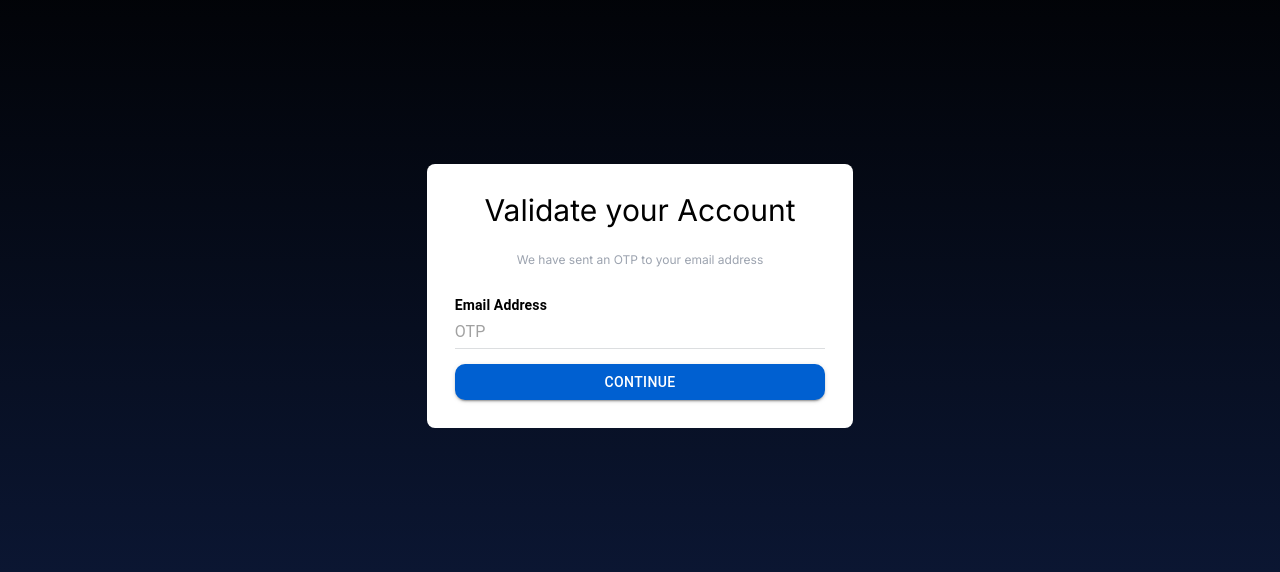
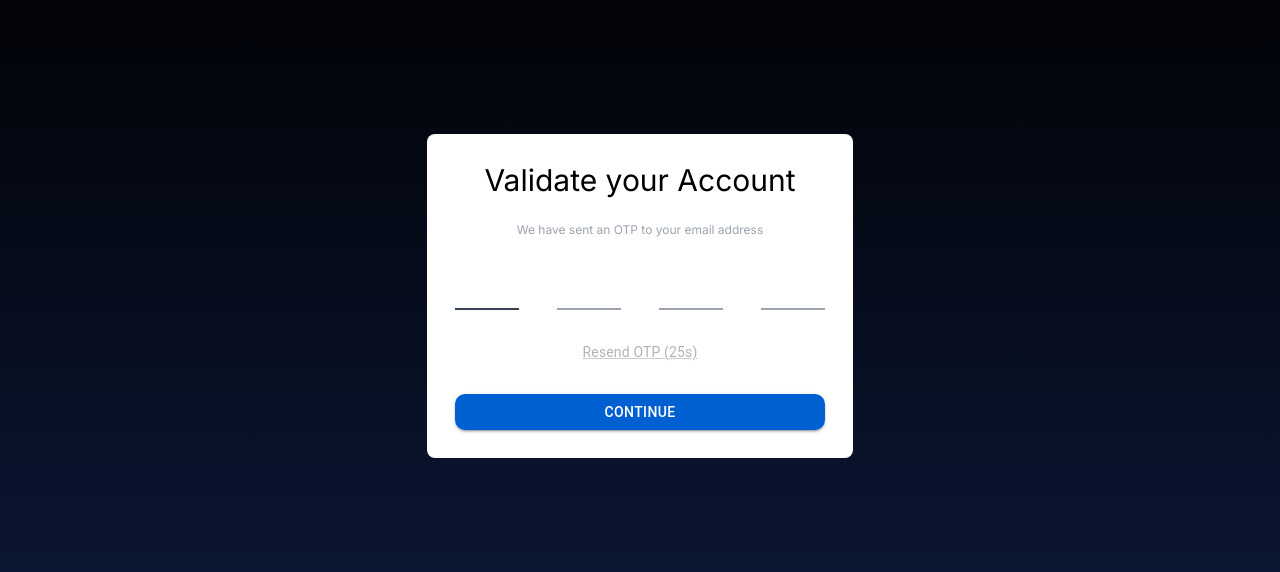
Before and after one commit to AhmedHamza667/next.js-app, a Next.js app: page /otp in a window 1280 px wide. Shown: the part 104-676 px from the top of the page. Built offline with nearby package versions, Linux system fonts and the light colour scheme.

Commit message:
resend otp working

```diff
--- a/app/(auth)/LoginForm.tsx
+++ b/app/(auth)/LoginForm.tsx
@@ -22,23 +22,25 @@ const LOGIN_BY_EMAIL = gql`
 query LoginByEmail($input: LoginByEmail!) {
   loginByEmail(input: $input) {
     message
+    resendOTPToken
   }
 }
 `;
 
 function LoginForm() {
   const [passwordVisible, setPasswordVisible] = useState(false);
-  const { register, handleSubmit, formState: { errors } } = useForm({
+  const { register, handleSubmit, formState: { errors }, getValues } = useForm({
     resolver: zodResolver(schema)
   });
   const router = useRouter();
 
   const [loginByEmail, { data, loading, error }] = useLazyQuery(LOGIN_BY_EMAIL, {
     onCompleted: (data) => {
-        router.push('/otp'); // Redirect to dashboard or any other page
-      // else {
-      //   alert("Login failed. Please check your credentials.");
-      // }
+      if (data.loginByEmail) {
+        const { resendOTPToken } = data.loginByEmail;
+        const email = getValues("email");
+        router.push(`/otp?email=${encodeURIComponent(email)}&resendOtpToken=${encodeURIComponent(resendOTPToken)}`);
+      }
     },
     onError: (error) => {
       console.log(error.message);
--- a/app/otp/page.tsx
+++ b/app/otp/page.tsx
@@ -1,19 +1,20 @@
 'use client'
-import React from 'react'
+import React, { useEffect, useRef, useState } from 'react';
 import { zodResolver } from "@hookform/resolvers/zod";
 import * as z from "zod";
 import { useForm } from "react-hook-form";
 import { gql, useLazyQuery } from "@apollo/client";
-import {createCookie, deleteCookie} from '../(lib)/nookies'
+import { createCookie } from '../(lib)/nookies';
 import { useRouter } from 'next/navigation';
-import { Button, TextField, FormLabel } from '@mui/material';
+import { Button, Box, Typography, Link } from '@mui/material';
+import { useSearchParams } from 'next/navigation'
+
 const schema = z.object({
   otp: z.string()
     .nonempty({ message: "OTP is required" })
     .min(4, { message: "Enter a 4-digit OTP" })
     .max(4, { message: "Enter a 4-digit OTP" })
 });
-
 
 const verifyOTP = gql`
 query verify_OTP($otp: String!, $email: EmailAddress!) {
@@ -24,38 +25,117 @@ query verify_OTP($otp: String!, $email: EmailAddress!) {
   }
 `;
 
+const resendOTPQuery = gql`
+  query ResendOTP($resendOtpToken: String!) {
+    resendOTP(resendOTPToken: $resendOtpToken) {
+      message
+      status
+    }
+  }
+`;
+
+let currentOTPIndex: number = 0;
 function OTP() {
   const router = useRouter();
+  const searchParams = useSearchParams()
 
-      const { register, handleSubmit, formState: { errors } } = useForm({
+  const email = searchParams.get('email')
+  const resendToken = searchParams.get('resendOtpToken')
+
+
+    const [otp, setOtp] = useState(new Array(4).fill(""));
+  const [activeOTPIndex, setActiveOTPIndex] = useState(0);
+  const inputRef = useRef<HTMLInputElement>(null);
+  const [timer, setTimer] = useState(30);
+  const [isButtonDisabled, setIsButtonDisabled] = useState(true);
+
+  const handleOnChange = ({ target }: React.ChangeEvent<HTMLInputElement>) => {
+    const { value } = target;
+    const newOTP: string[] = [...otp];
+    newOTP[currentOTPIndex] = value.substring(value.length - 1);
+
+    if (!value) setActiveOTPIndex(currentOTPIndex - 1);
+    else setActiveOTPIndex(currentOTPIndex + 1);
+
+    setOtp(newOTP);
+  };
+
+  const handleOnKeyDown = (
+    e: React.KeyboardEvent<HTMLInputElement>,
+    index: number
+  ) => {
+    currentOTPIndex = index;
+    if (e.key === "Backspace") setActiveOTPIndex(currentOTPIndex - 1);
+  };
+
+  const handleOnPaste = (e: React.ClipboardEvent<HTMLInputElement>) => {
+    const pasteData = e.clipboardData.getData('text');
+    const newOTP = [...otp];
+    for (let i = 0; i < 4; i++) {
+      newOTP[i] = pasteData[i] || "";
+    }
+    setOtp(newOTP);
+    setActiveOTPIndex(4);
+  };
+
+  useEffect(() => {
+    inputRef.current?.focus();
+  }, [activeOTPIndex]);
+
+  const { register, handleSubmit, setValue, formState: { errors } } = useForm({
     resolver: zodResolver(schema)
   });
 
   const [verify_OTP, { data, loading, error }] = useLazyQuery(verifyOTP, {
     onCompleted: (data) => {
-            if(data.verifyOTP){
+      if (data.verifyOTP) {
         const { accessToken, refreshToken } = data.verifyOTP;
         createCookie(accessToken, refreshToken);
         router.push('/home');
       }
-            // router.push('/otp'); // Redirect to dashboard or any other page
-          // else {
-          //   alert("Login failed. Please check your credentials.");
-          // }
     },
     onError: (error) => {
       console.log(error.message);
     }
   });
 
+  const [resend_OTP, { data: resendData, loading: resendLoading, error: resendError }] = useLazyQuery(resendOTPQuery);
+
+  const handleResendOTP = () => {
+    const resendOtpToken = resendToken;
+    resend_OTP({ variables: { resendOtpToken } });
+
+    // Start the timer and disable the button
+    setIsButtonDisabled(true);
+    setTimer(30);
+  };
+
+  useEffect(() => {
+    let interval;
+    if (isButtonDisabled) {
+      interval = setInterval(() => {
+        setTimer((prev) => prev - 1);
+      }, 1000);
+    }
+
+    if (timer === 0) {
+      setIsButtonDisabled(false);
+      clearInterval(interval);
+    }
+
+    return () => clearInterval(interval);
+  }, [isButtonDisabled, timer]);
+
+
+  useEffect(() => {
+    setValue("otp", otp.join(""));
+  }, [otp, setValue]);
 
   const onSubmit = (formData) => {
-    const email = "ahmed.h+admin@hubspire.com"; // Replace with your hard-coded email
-    const otp = formData.otp;
+    const otpValue = otp.join("");
     verify_OTP({
-      variables: { otp, email } // Ensure keys match the expected parameters in the query
+      variables: { otp: otpValue, email }
     });
-
   };
 
   return (
@@ -64,43 +144,52 @@ function OTP() {
         <h1 className="text-3xl flex justify-center">Validate your Account</h1>
         <p className="text-gray-400 text-xs flex justify-center my-6">We have sent an OTP to your email address</p>
         <form onSubmit={handleSubmit(onSubmit)}>
-        <FormLabel sx={{
-          color: 'black',
-          fontSize: '14px',
-          fontWeight: 'bold'
-        }}>
-          Email Address</FormLabel>
-          <TextField
+          <Box display="flex" justifyContent="space-between" mb={4}>
+            {otp.map((_, index) => (
+              <React.Fragment key={index}>
+                <input
+                  ref={activeOTPIndex === index ? inputRef : null}
                   type="text"
-            variant="standard"
+                  className={
+                    "w-16 h-12 outline-none text-center text-xl border-gray-400 focus:border-gray-700 focus:text-gray-700 text-gray-700 transition border-b-2"
+                  }
+                  onChange={handleOnChange}
+                  onKeyDown={(e) => handleOnKeyDown(e, index)}
+                  value={otp[index]}
+                  maxLength={1}
+                  onPaste={handleOnPaste}
+                />
+                {index === otp.length - 1 ? null : (
+                  <span className={" bg-gray-400"} />
+                )}
+              </React.Fragment>
+            ))}
+          </Box>
+          {errors.otp && (
+            <Typography variant="body2" color="error">
+              {errors.otp.message}
+            </Typography>
+          )}
+          <Link className="flex justify-center" href="#" variant="body2" color="textSecondary" my={2}
+          onClick={!isButtonDisabled ? handleResendOTP : null}
+          style={{ pointerEvents: isButtonDisabled ? 'none' : 'auto', opacity: isButtonDisabled ? 0.5 : 1 }}>
+             {isButtonDisabled ? `Resend OTP (${timer}s)` : 'Resend OTP'}
+          </Link>
+          <Button
+            type="submit"
+            variant="contained"
+            color="primary"
             fullWidth
-            margin="none"
-            placeholder="OTP"
-            error={!!errors.otp}
-            helperText={errors.otp ? errors.otp.message : ''}
-            {...register("otp")}
-            InputProps={{
-              disableUnderline: true
-            }}
-            sx={{
-              borderBottom: '1px solid #dcdee0',
-              ":hover":{
-                border: 'none'
-              },
-            }}
-          />
-          <Button type="submit" variant="contained" color="primary" fullWidth
-          sx={{
-            marginTop:'15px',
+            sx={{ mt: 2,
             backgroundColor: '#0060D1',
-            borderRadius: '10px'}}>
+            borderRadius: '10px' }}
+          >
             Continue
           </Button>
         </form>
       </div>
     </div>
-  )
+  );
 }
 
-
 export default OTP;
```
Lines whose indentation alone changed are shown as unchanged.
